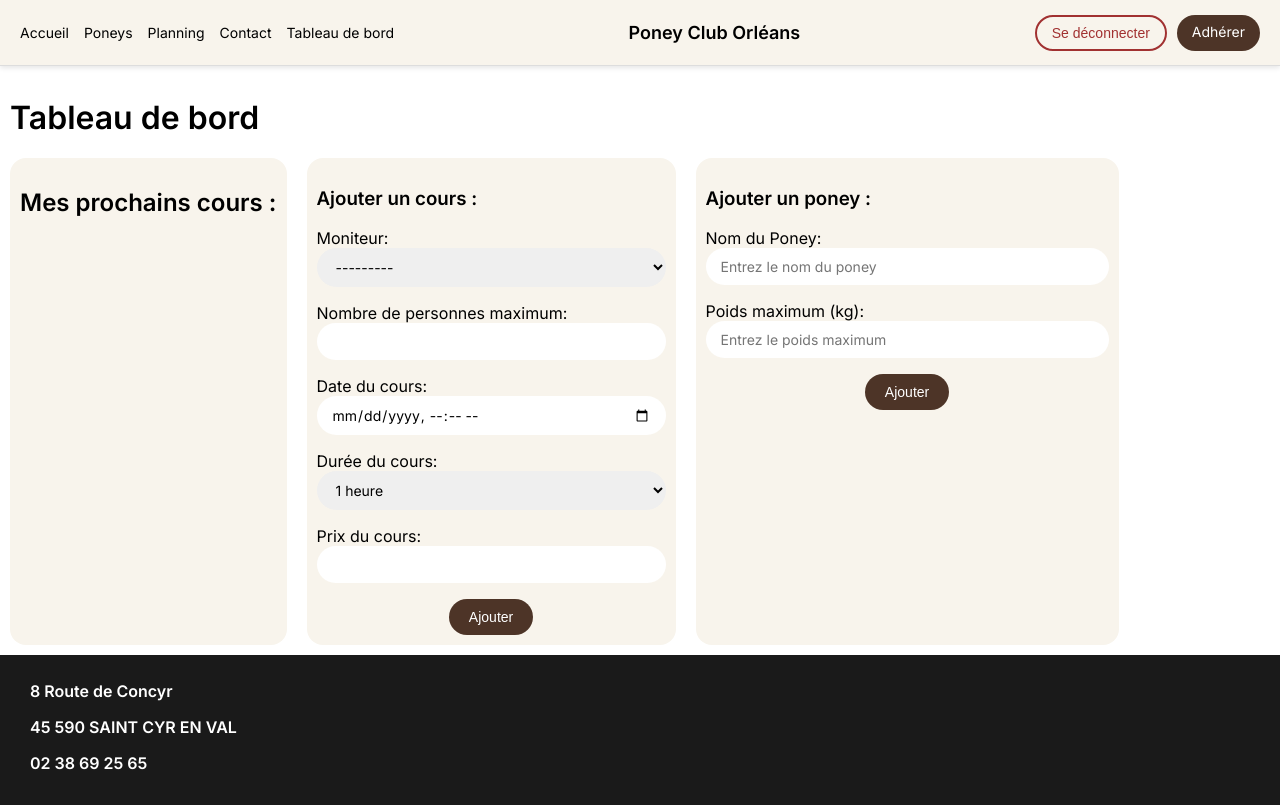
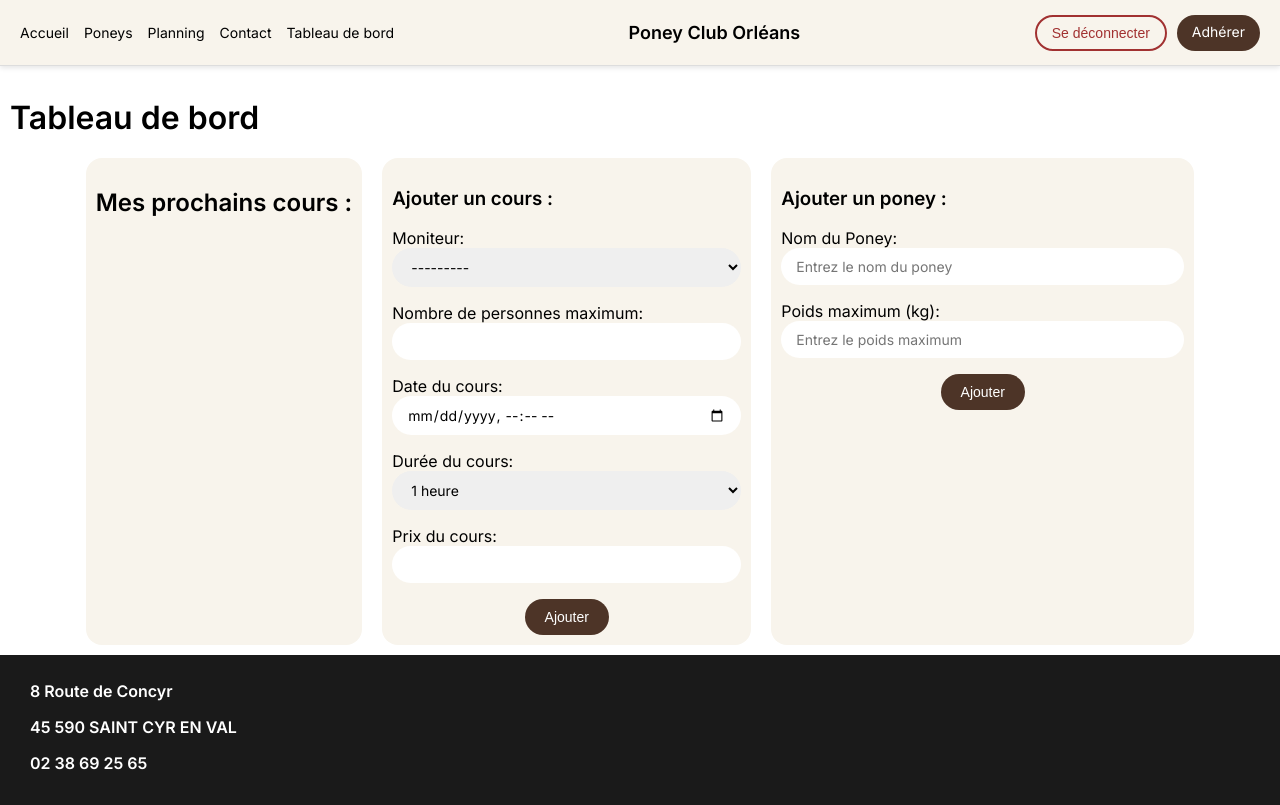
Before and after one commit to ugo-dominguez/sae-poney, a Django app: page /instructor/dashboard/ in a window 1280 px wide. Run offline with Django 5.2, Linux system fonts and the light colour scheme; the visitor is signed in with stand-in values (Sample User, id 1); data comes from the database, SQL or seed files in the repository; data that the repository does not hold is empty; parts of the project's set-up code (start-up, migrations or seed data) failed here and were passed over.

Commit message:
Fix Footer

```diff
--- a/instructor/static/manage.css
+++ b/instructor/static/manage.css
@@ -85,6 +85,8 @@
     border-radius: 16px;
     padding: 10px;
     min-width: 20%;
+    max-height: 600 px;
+    overflow-y: scroll;
 }
 
 .lesson {
@@ -97,3 +99,10 @@
 .lesson * {
     margin: 5px;
 }
+
+.dashboard-container {
+    display: flex;
+    gap: 20px;
+    display:flex;
+    justify-content:center
+}
--- a/instructor/templates/dashboard.html
+++ b/instructor/templates/dashboard.html
@@ -7,7 +7,7 @@
 {% endblock %}
 
 {% block content %}
-<main style="padding:10px">
+<main style="padding:10px;">
     <div style="display: flex; align-items:center">
         <h1>Tableau de bord</h1>
 
@@ -20,7 +20,7 @@
         {% endif %}
     </div>
 
-    <div style="display: flex; gap: 20px;">
+    <div class=dashboard-container>
         <div class="dashboard-section">
             <h2>Mes prochains cours :</h2>
 
--- a/static/style.css
+++ b/static/style.css
@@ -1,15 +1,23 @@
 @import url('https://fonts.googleapis.com/css2?family=Inter:wght@400;600&display=swap');
 
 html, body {
-    height: 100%;
     position: relative;
     width: 100%;
     margin: 0;
     padding: 0;
     font-family: 'Inter', sans-serif;
+    min-height: 100vh;
 }
 
+body::after {
+    content: '';
+    display: block;
+    height: 150px;
+  }
+
 footer {
+    position: absolute;
+    bottom: 0;
     left: 0;
     right: 0;
     height: 130px;
```
